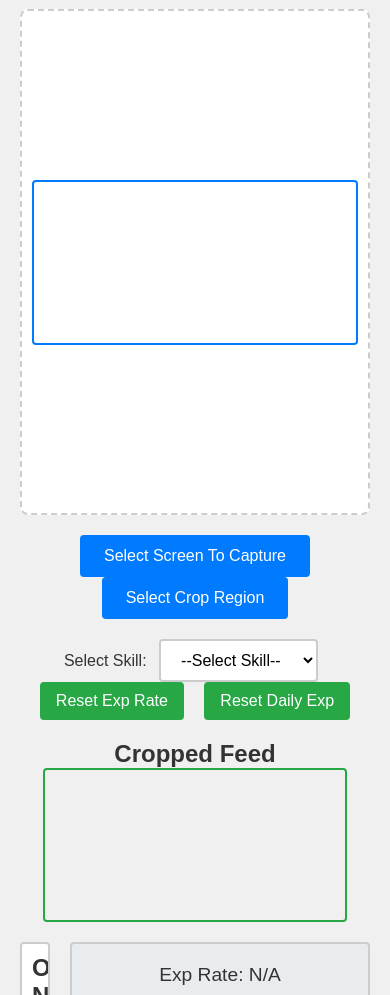
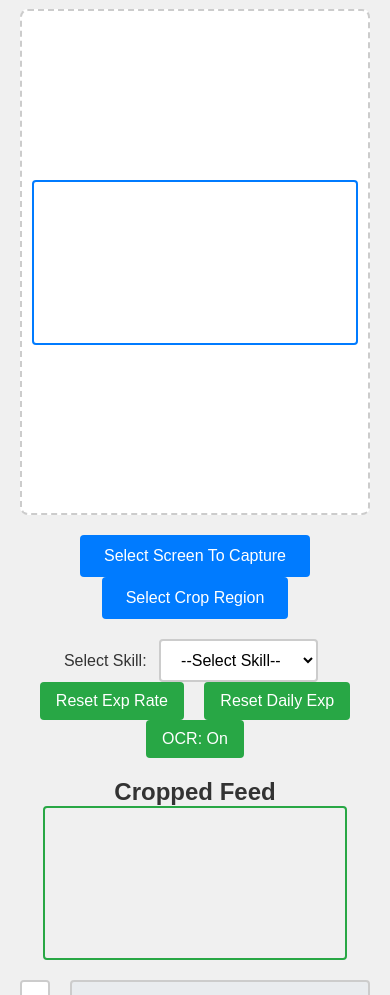
Before and after one commit to websimapi/websim-bs-exp-tracker, a plain HTML site: page index.html in a window 390 px wide. Shown: the part 105-1100 px from the top of the page. Drawn offline with Linux system fonts and the light colour scheme.

Commit message:
v48: Add a way to remember last select skill Add a button to toggled the OCR on/off (Store the state as well in localstorage)

```diff
--- a/index.html
+++ b/index.html
@@ -47,6 +47,7 @@
           </select>
           <button id="reset-exp-btn">Reset Exp Rate</button>
           <button id="reset-daily-exp-btn">Reset Daily Exp</button>
+          <button id="toggle-ocr-btn">OCR: On</button>
         </div>
       </section>
       <section id="cropped-feed">
--- a/script.js
+++ b/script.js
@@ -12,7 +12,8 @@
   const croppedCtx = croppedCanvas.getContext('2d');
   const skillSelect = document.getElementById('skill-select');
   const resetExpBtn = document.getElementById('reset-exp-btn'); // Reset Exp Rate button
-  const resetDailyExpBtn = document.getElementById('reset-daily-exp-btn'); // New button for resetting Daily EXP
+  const resetDailyExpBtn = document.getElementById('reset-daily-exp-btn'); // Reset Daily EXP button
+  const toggleOCRBtn = document.getElementById('toggle-ocr-btn'); // Toggle OCR on/off
 
   let cropRegion = null; // { x, y, w, h } relative to the video element's displayed area
   let isSelecting = false;
@@ -25,15 +26,34 @@
   let ocrInProgress = false;
   let currentSkill = '';
 
+  // OCR active flag (default true) stored in localStorage
+  let ocrActive = localStorage.getItem('ocrActive');
+  ocrActive = ocrActive === null ? true : (ocrActive === 'true');
+
+  // Update OCR toggle button label based on state
+  function updateOCRButtonLabel() {
+    toggleOCRBtn.textContent = ocrActive ? "OCR: On" : "OCR: Off";
+  }
+  updateOCRButtonLabel();
+
   // Load data from Local Storage
   let skillData = loadSkillData();
   let expResetData = loadExpResetData();
   let dailyResetData = loadDailyResetData();
   cropRegion = loadCropRegion(); // Load saved cropRegion, if any
 
+  // Remember last selected skill from localStorage
+  const storedSkill = localStorage.getItem('currentSkill');
+  if (storedSkill) {
+    currentSkill = storedSkill;
+    skillSelect.value = storedSkill;
+  }
+
   // When a skill is selected, update current label and UI
   skillSelect.addEventListener('change', (e) => {
     currentSkill = e.target.value;
+    // Store the current selected skill in localStorage
+    localStorage.setItem('currentSkill', currentSkill);
     renderSkillDataUI();
     updateExpRate();
     updateDailyExp();
@@ -71,6 +91,13 @@
     dailyResetData[currentSkill] = { baseline: lastReading.value, timestamp: lastReading.timestamp };
     saveDailyResetData();
     updateDailyExp();
+  });
+
+  // Toggle OCR on/off and store state in localStorage
+  toggleOCRBtn.addEventListener('click', () => {
+    ocrActive = !ocrActive;
+    localStorage.setItem('ocrActive', ocrActive);
+    updateOCRButtonLabel();
   });
 
   // Start screen capture
@@ -237,6 +264,7 @@
 
   // Auto-detect frame changes and perform OCR on the cropped feed.
   async function autoOCRCheck() {
+    if (!ocrActive) return;
     if (!cropRegion || !videoElement.srcObject) {
       croppedCtx.clearRect(0, 0, croppedCanvas.width, croppedCanvas.height);
       return;
@@ -443,8 +471,7 @@
         // If valid, display the crop overlay
         if (region && region.x != null && region.y != null && region.w && region.h) {
           cropOverlay.style.display = 'block';
-          // To position the overlay correctly, we need to wait for video element positioning.
-          // This is a best effort restoration.
+          // Best effort restoration of crop overlay position and size
           cropOverlay.style.left = region.x + 'px';
           cropOverlay.style.top = region.y + 'px';
           cropOverlay.style.width = region.w + 'px';
```
